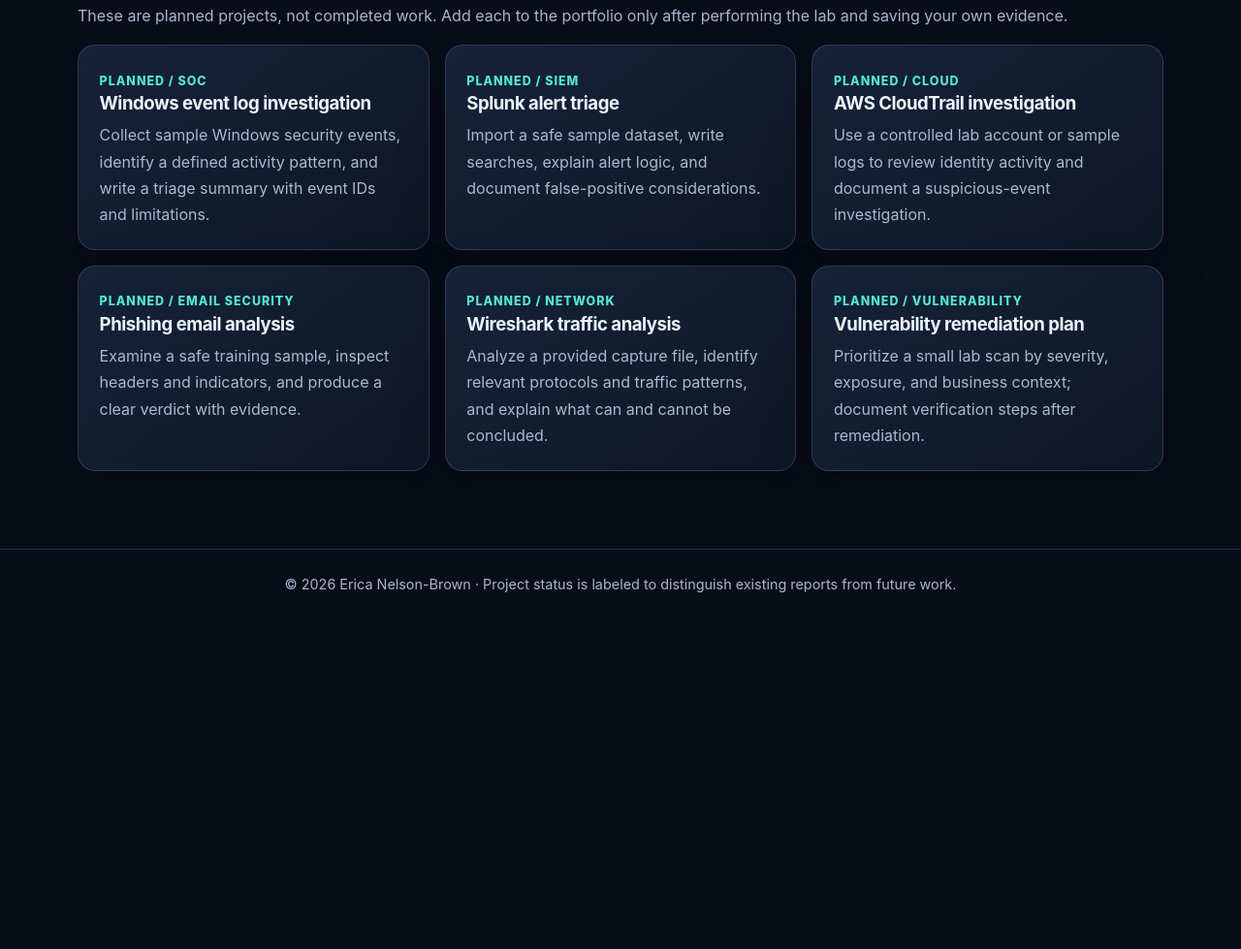
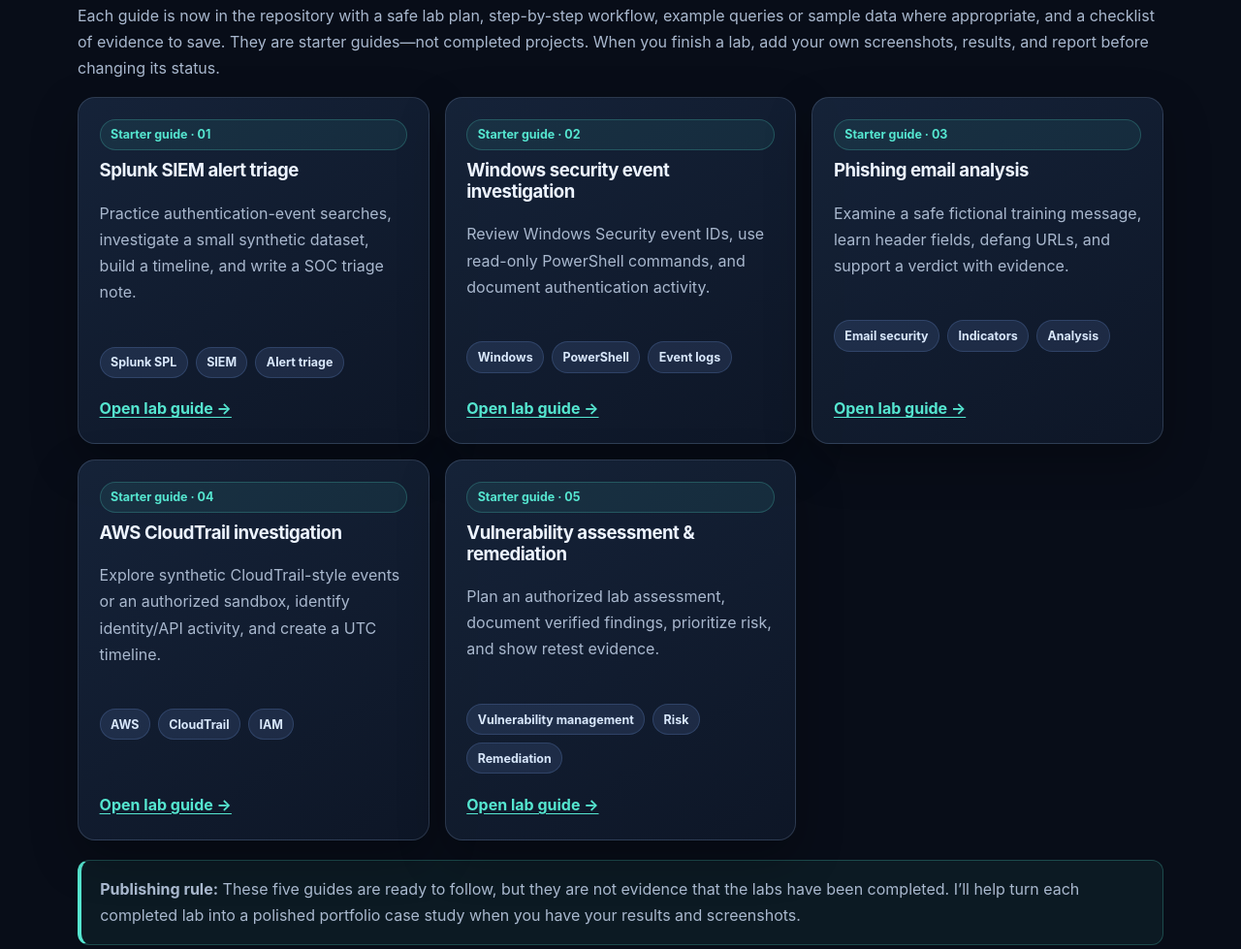
Before and after one commit to nelsonbrownerica-collab/ideal-giggle, a plain HTML site: page projects.html in a window 1280 px wide. Shown: the part 1996-2975 px from the top of the page at 97% size. Before the commit the page ends 2635 px from the top, so only its background shows below. Drawn offline with Linux system fonts and the light colour scheme.

Commit message:
Add five guided SOC and cloud security portfolio projects (#2)
* Add hands-on SOC and cloud security project starter

* Add hands-on SOC and cloud security project starter

* Add hands-on SOC and cloud security project starter

* Add hands-on SOC and cloud security project starter

* Add hands-on SOC and cloud security project starter

* Link five guided SOC and cloud security projects

* Document guided cybersecurity project labs

* Document guided cybersecurity project labs

```diff
--- a/projects.html
+++ b/projects.html
@@ -11,14 +11,14 @@
 <article class="card project-card" id="vulnerability-assessment"><span class="status">Existing report</span><h2>Vulnerability assessment</h2><p>A learning report about assessing and communicating vulnerability risk. Confirm the scanner, target scope, findings, severity method, and remediation evidence in the report.</p><ul class="tag-list"><li>Vulnerability review</li><li>Risk prioritization</li><li>Remediation</li></ul><div class="project-link"><a href="https://docs.google.com/document/d/1GMcT7Keh7pYdtpp7NYz5kDhLlgHxGbQL3FAJPpwE4K4/edit?usp=sharing" target="_blank" rel="noopener noreferrer">Open assessment ↗</a></div></article>
 <article class="card project-card" id="incident-handler-journal"><span class="status">Existing journal</span><h2>Incident handler’s journal</h2><p>A structured journal for capturing incident-response learning, investigation steps, and key takeaways. Use the document to verify the scenarios and activities included.</p><ul class="tag-list"><li>Incident response</li><li>Documentation</li><li>Learning journal</li></ul><div class="project-link"><a href="https://docs.google.com/document/d/1RE-086oS032r4pO1T7YR1tlphIdH_s53eghHrms2uB0/edit?usp=sharing" target="_blank" rel="noopener noreferrer">Open journal ↗</a></div></article>
 </div></section>
-<section class="section"><span class="eyebrow">Next projects to build</span><h2>Recommended additions</h2><p>These are planned projects, not completed work. Add each to the portfolio only after performing the lab and saving your own evidence.</p>
+<section class="section"><span class="eyebrow">SOC &amp; cloud learning track</span><h2>Five guided projects ready for you to work through</h2><p>Each guide is now in the repository with a safe lab plan, step-by-step workflow, example queries or sample data where appropriate, and a checklist of evidence to save. They are starter guides—not completed projects. When you finish a lab, add your own screenshots, results, and report before changing its status.</p>
 <div class="grid">
-<article class="card"><span class="card-kicker">Planned / SOC</span><h3>Windows event log investigation</h3><p>Collect sample Windows security events, identify a defined activity pattern, and write a triage summary with event IDs and limitations.</p></article>
-<article class="card"><span class="card-kicker">Planned / SIEM</span><h3>Splunk alert triage</h3><p>Import a safe sample dataset, write searches, explain alert logic, and document false-positive considerations.</p></article>
-<article class="card"><span class="card-kicker">Planned / Cloud</span><h3>AWS CloudTrail investigation</h3><p>Use a controlled lab account or sample logs to review identity activity and document a suspicious-event investigation.</p></article>
-<article class="card"><span class="card-kicker">Planned / Email security</span><h3>Phishing email analysis</h3><p>Examine a safe training sample, inspect headers and indicators, and produce a clear verdict with evidence.</p></article>
-<article class="card"><span class="card-kicker">Planned / Network</span><h3>Wireshark traffic analysis</h3><p>Analyze a provided capture file, identify relevant protocols and traffic patterns, and explain what can and cannot be concluded.</p></article>
-<article class="card"><span class="card-kicker">Planned / Vulnerability</span><h3>Vulnerability remediation plan</h3><p>Prioritize a small lab scan by severity, exposure, and business context; document verification steps after remediation.</p></article>
+<article class="card project-card"><span class="status">Starter guide · 01</span><h3>Splunk SIEM alert triage</h3><p>Practice authentication-event searches, investigate a small synthetic dataset, build a timeline, and write a SOC triage note.</p><ul class="tag-list"><li>Splunk SPL</li><li>SIEM</li><li>Alert triage</li></ul><div class="project-link"><a href="projects/01-splunk-soc-triage/README.md">Open lab guide →</a></div></article>
+<article class="card project-card"><span class="status">Starter guide · 02</span><h3>Windows security event investigation</h3><p>Review Windows Security event IDs, use read-only PowerShell commands, and document authentication activity.</p><ul class="tag-list"><li>Windows</li><li>PowerShell</li><li>Event logs</li></ul><div class="project-link"><a href="projects/02-windows-event-investigation/README.md">Open lab guide →</a></div></article>
+<article class="card project-card"><span class="status">Starter guide · 03</span><h3>Phishing email analysis</h3><p>Examine a safe fictional training message, learn header fields, defang URLs, and support a verdict with evidence.</p><ul class="tag-list"><li>Email security</li><li>Indicators</li><li>Analysis</li></ul><div class="project-link"><a href="projects/03-phishing-email-analysis/README.md">Open lab guide →</a></div></article>
+<article class="card project-card"><span class="status">Starter guide · 04</span><h3>AWS CloudTrail investigation</h3><p>Explore synthetic CloudTrail-style events or an authorized sandbox, identify identity/API activity, and create a UTC timeline.</p><ul class="tag-list"><li>AWS</li><li>CloudTrail</li><li>IAM</li></ul><div class="project-link"><a href="projects/04-aws-cloudtrail-investigation/README.md">Open lab guide →</a></div></article>
+<article class="card project-card"><span class="status">Starter guide · 05</span><h3>Vulnerability assessment &amp; remediation</h3><p>Plan an authorized lab assessment, document verified findings, prioritize risk, and show retest evidence.</p><ul class="tag-list"><li>Vulnerability management</li><li>Risk</li><li>Remediation</li></ul><div class="project-link"><a href="projects/05-vulnerability-assessment/README.md">Open lab guide →</a></div></article>
 </div>
+<div class="callout" style="margin-top:1.25rem"><p><strong>Publishing rule:</strong> These five guides are ready to follow, but they are not evidence that the labs have been completed. I’ll help turn each completed lab into a polished portfolio case study when you have your results and screenshots.</p></div>
 </section>
 </main><footer class="site-footer"><p>© 2026 Erica Nelson-Brown · Project status is labeled to distinguish existing reports from future work.</p></footer></body></html>
```
Also changed, not shown: 7 other files.
